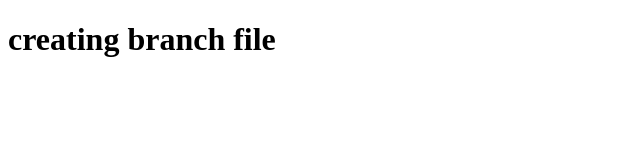
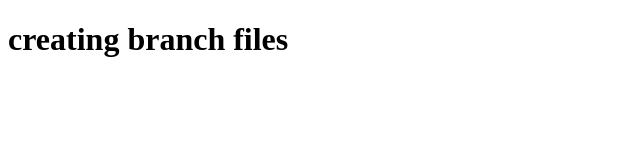
Before and after one commit to PrathibaPrasad/javascript, a plain HTML site: page about.html in a window 1280 px wide. Shown: the full height of the page, 0-640 px from the left. Drawn offline with Linux system fonts and the light colour scheme.

Commit message:
spelling

```diff
--- a/about.html
+++ b/about.html
@@ -7,6 +7,6 @@
     <title>Document</title>
 </head>
 <body>
-    <h1>creating branch file</h1>
+    <h1>creating branch files</h1>
 </body>
 </html>
```
